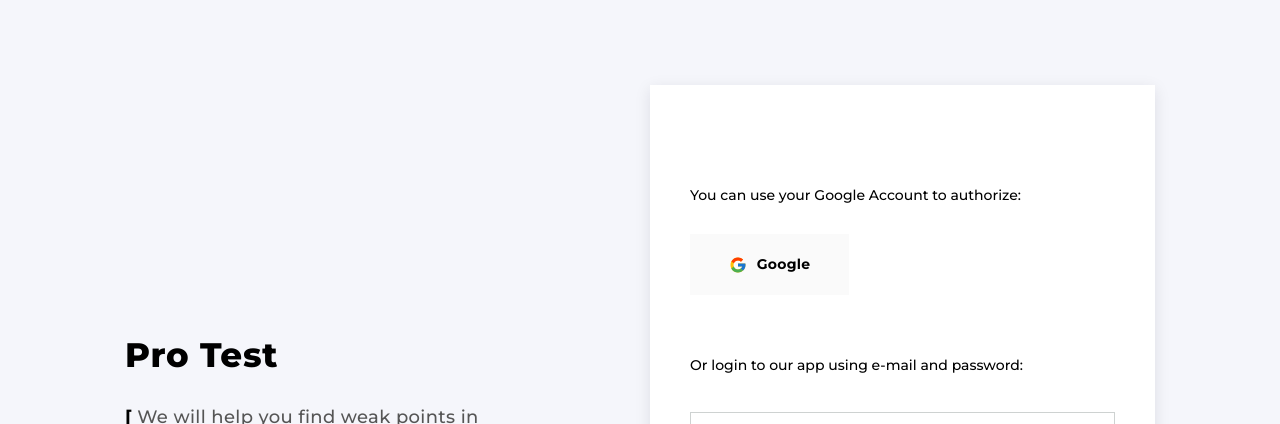
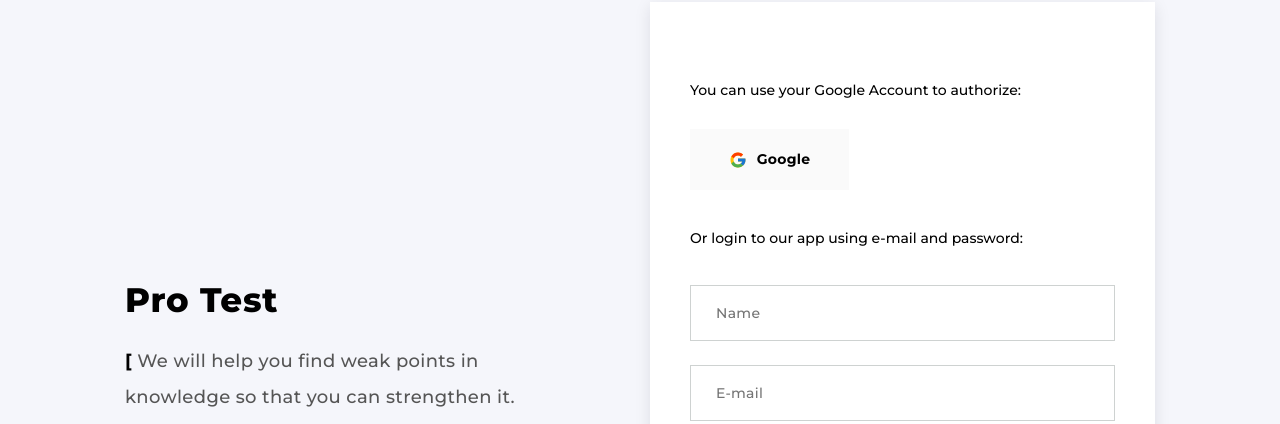
Before and after one commit to makscap/ProTest, a React (Create React App) app: page /auth in a window 1280 px wide. Shown: the part 183-607 px from the top of the page. Built offline with nearby package versions, Linux system fonts and the light colour scheme.

Commit message:
updated error messages + fixed authform styles

```diff
--- a/src/components/AuthForm/AuthForm.js
+++ b/src/components/AuthForm/AuthForm.js
@@ -1,6 +1,4 @@
 import GoogleAuth from '../GoogleAuth';
-import { useSelector } from 'react-redux';
-import authSelectors from '../redux/auth/auth-selectors';
 
 import styles from './AuthForm.module.css';
 
@@ -13,8 +11,6 @@ const AuthForm = props => {
     handleRegister,
     handleChange,
   } = props;
-
-  const error = useSelector(authSelectors.getErrorRegister);
 
   return (
     <div className={styles.Form_container}>
@@ -65,7 +61,6 @@ const AuthForm = props => {
             className={styles.input_item}
           />
         </label>
-        {error && <p className={styles.error_message}>{error}</p>}
         <div className={styles.button_container}>
           <button onClick={handleLogin} className={styles.button_reg}>
             Sign in
--- a/src/components/AuthForm/AuthForm.module.css
+++ b/src/components/AuthForm/AuthForm.module.css
@@ -13,7 +13,6 @@
   background-color: #fff;
   box-shadow: 0px 4px 15px rgba(2, 23, 42, 0.1);
 
-  margin-top: 33px;
   margin-bottom: 57px;
 }
 
@@ -118,18 +117,6 @@
   justify-content: space-between;
 }
 
-.error_message {
-  font-family: Montserrat;
-  font-style: normal;
-  font-weight: 500;
-  font-size: 10px;
-  line-height: 12px;
-
-  color: #ff0000;
-
-  margin-top: 20px;
-}
-
 /* SCREEN TABLET */
 @media screen and (min-width: 768px) {
   .Form_container {
@@ -138,10 +125,9 @@
 
   .form {
     width: 539px;
-    height: 527pxpx;
+    min-height: 527px;
     padding: 57px;
 
-    margin-top: 50px;
     margin-bottom: 70px;
   }
 
@@ -149,14 +135,7 @@
     font-size: 14px;
     line-height: 17px;
 
-    margin-top: 62px;
-  }
-
-  .error_message {
-    font-size: 14px;
-    line-height: 17px;
-
-    margin-top: 20px;
+    margin-top: 40px;
   }
 
   .input_item {
@@ -199,14 +178,13 @@
   }
 }
 
-/* SCREEN TABLET */
+/* SCREEN DESKTOP */
 @media screen and (min-width: 1280px) {
   .form {
     width: 505px;
-    height: 527pxpx;
+    min-height: 527px;
     padding: 40px;
 
-    margin-top: 99px;
     margin-bottom: 155px;
   }
 
--- a/src/components/AuthPage/AuthPage.js
+++ b/src/components/AuthPage/AuthPage.js
@@ -1,5 +1,5 @@
 import React, { useState } from 'react';
-import { ToastContainer, toast } from 'react-toastify';
+import { ToastContainer } from 'react-toastify';
 import { useDispatch } from 'react-redux';
 import { authOperations } from '../redux/auth';
 
@@ -29,7 +29,7 @@ export default function AuthPage() {
 
   const handleRegister = e => {
     e.preventDefault();
-    warningMessage();
+    // warningMessage();
 
     dispatch(authOperations.register({ name, email, password }));
 
@@ -41,7 +41,7 @@ export default function AuthPage() {
 
   const handleLogin = e => {
     e.preventDefault();
-    warningMessage();
+    // warningMessage();
 
     dispatch(authOperations.logIn({ email, password }));
     setEmail('');
@@ -49,12 +49,12 @@ export default function AuthPage() {
     console.log('Кликаем для авторизации пользователя');
   };
 
-  const warningMessage = () => {
-    if (email.trim() === '' || password.trim === '') {
-      toast.error('Email and password fields are required');
-      return;
-    }
-  };
+  // const warningMessage = () => {
+  //   if (email.trim() === '' || password.trim === '') {
+  //     toast.error('Email and password fields are required');
+  //     return;
+  //   }
+  // };
 
   return (
     <div className={styles.page_container}>
--- a/src/components/AuthPage/AuthPage.module.css
+++ b/src/components/AuthPage/AuthPage.module.css
@@ -66,11 +66,9 @@ li {
   }
 }
 
-/* SCREEN TABLET */
+/* SCREEN DESKTOP */
 @media screen and (min-width: 1280px) {
   .page_container {
-    padding-top: 99px;
-    padding-bottom: 99px;
     padding-right: 125px;
     padding-left: 125px;
   }
--- a/src/components/redux/auth/auth-operations.js
+++ b/src/components/redux/auth/auth-operations.js
@@ -1,5 +1,8 @@
 import axios from 'axios';
+import { toast } from 'react-toastify';
 import { createAsyncThunk } from '@reduxjs/toolkit';
+
+import userErrorMessages from '../../AuthPage/Errors';
 
 axios.defaults.baseURL = 'https://??????.herokuapp.com';
 
@@ -18,6 +21,7 @@ const register = createAsyncThunk('auth/register', async credentials => {
     token.set(data.token);
     return data;
   } catch (error) {
+    toast.error(userErrorMessages.ERROR_AUTHENTICATION);
     console.log('This is error registor', error);
     throw error;
   }
@@ -29,6 +33,7 @@ const logIn = createAsyncThunk('auth/login', async credentials => {
     token.set(data.token);
     return data;
   } catch (error) {
+    toast.error(userErrorMessages.ERROR_AUTHENTICATION);
     console.log('This is login error', error);
     throw error();
   }
--- a/src/components/redux/auth/auth-slice.js
+++ b/src/components/redux/auth/auth-slice.js
@@ -23,7 +23,7 @@ const authSlice = createSlice({
       state.isRegisterError = true;
     },
     [authOperations.register.rejected](state) {
-      state.isRegisterError = 'Registration failed. Please try again.';
+      state.isRegisterError = false;
     },
     [authOperations.logIn.fulfilled](state, action) {
       state.user = action.payload.user;
```
